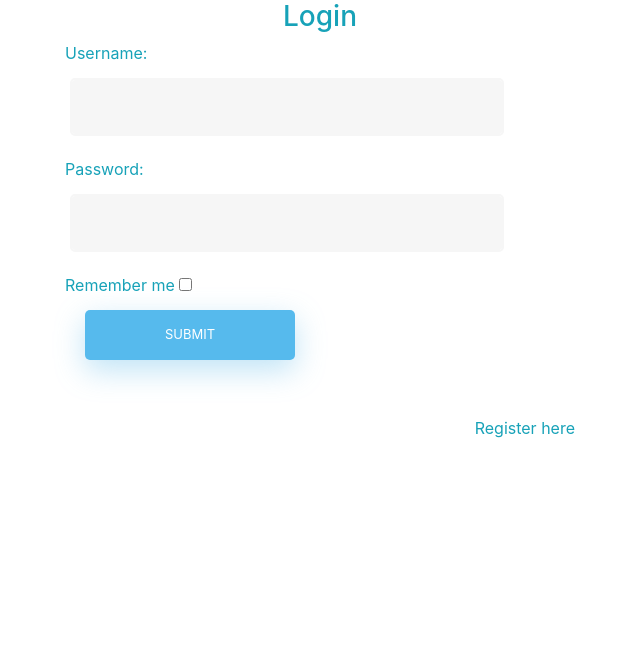
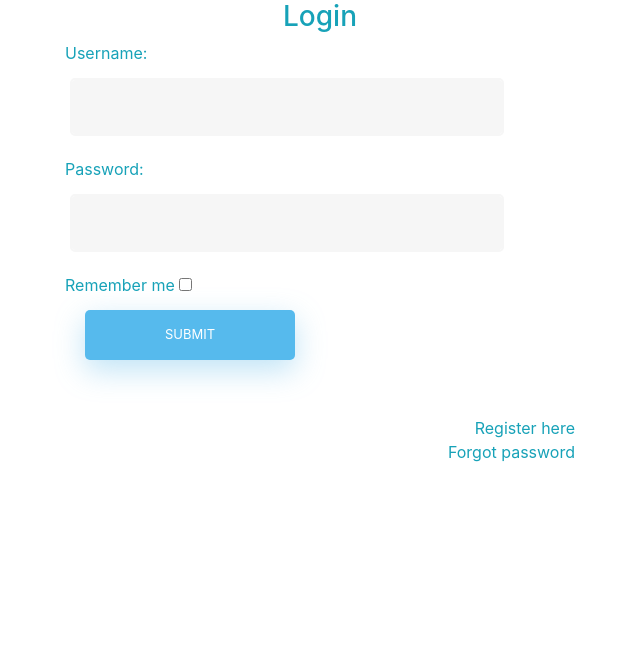
Before and after one commit to Erjan18/online_delivery, a Django app: page /login/ in a window 1280 px wide. Shown: the part 90-752 px from the top of the page, without its empty margins (320-960 px from the left). Run offline with Django 3.2, Linux system fonts and the light colour scheme; some libraries are stand-ins or nearby versions.

Commit message:
added links register,password_reset

```diff
--- a/online_store/store/templates/store/login.html
+++ b/online_store/store/templates/store/login.html
@@ -32,7 +32,10 @@
                                 <input type="submit" name="submit" class="btn btn-info btn-md" value="submit">
                             </div>
                             <div id="register-link" class="text-right">
-                                <a href="#" class="text-info">Register here</a>
+                                <a href="{% url 'register'%}" class="text-info">Register here</a>
+                            </div>
+                            <div id="register-link" class="text-right">
+                                <a href="{% url 'password_reset' %}" class="text-info">Forgot password</a>
                             </div>
                         </form>
                     </div>
```
